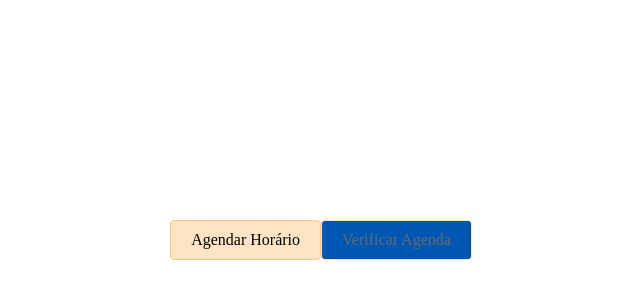
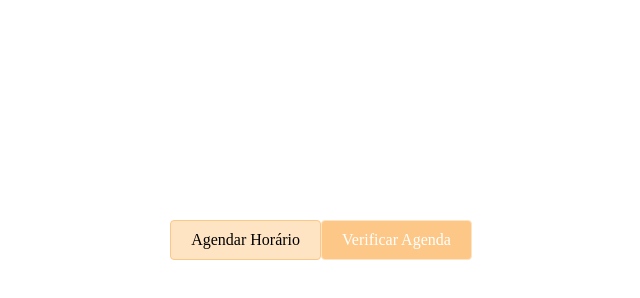
Before and after one commit to danielcbarata/Projeto-Desenvolvimento-Web, a plain HTML site: page index.html in a window 1280 px wide. In both pictures the pointer is over the link "Verificar Agenda". Shown: the part 238-536 px from the top of the page, without its empty margins (319-959 px from the left). Drawn offline with Linux system fonts and the light colour scheme.

Commit message:
style botões

```diff
--- a/assets/style.css
+++ b/assets/style.css
@@ -33,7 +33,7 @@
     display: inline-block;
     padding: 10px 20px; /* Define o preenchimento para ajustar o tamanho do botão */
     background-color: bisque; /* Cor de fundo do botão */
-    color: dimgrey; /* Cor do texto */
+    color: black; /* Cor do texto */
     text-decoration: none; /* Remove sublinhado de link padrão */
     border: 1px solid bisque; /* Adiciona uma borda */
     border-radius: 4px; /* Adiciona bordas arredondadas */
@@ -48,5 +48,6 @@
   }
 
   .link_verificacao:hover {
-    background-color: #0056b3; /* Cor de fundo ao passar o mouse */
+    background-color: #fdc887; /* Cor de fundo ao passar o mouse */
+    color: white;
   }
```
